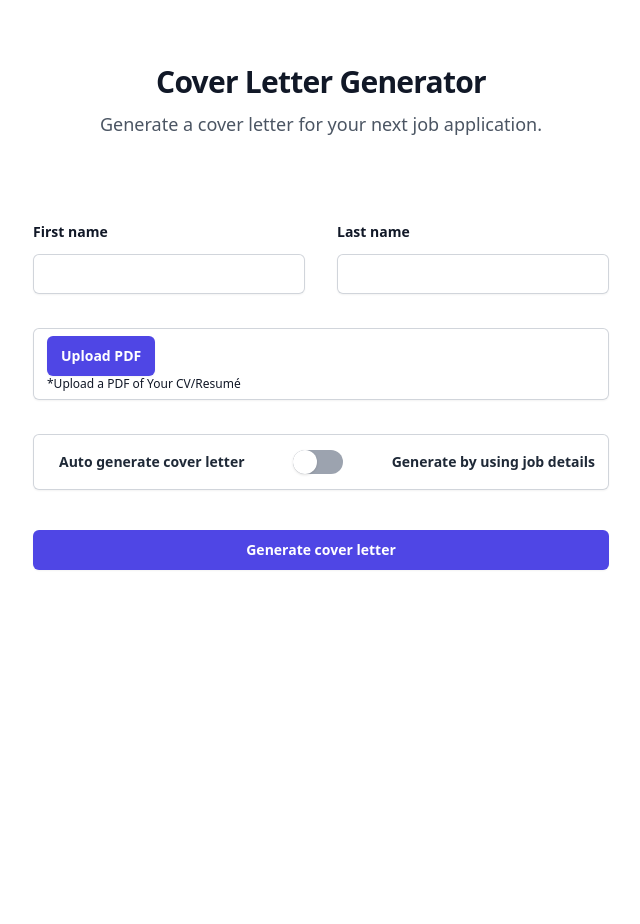
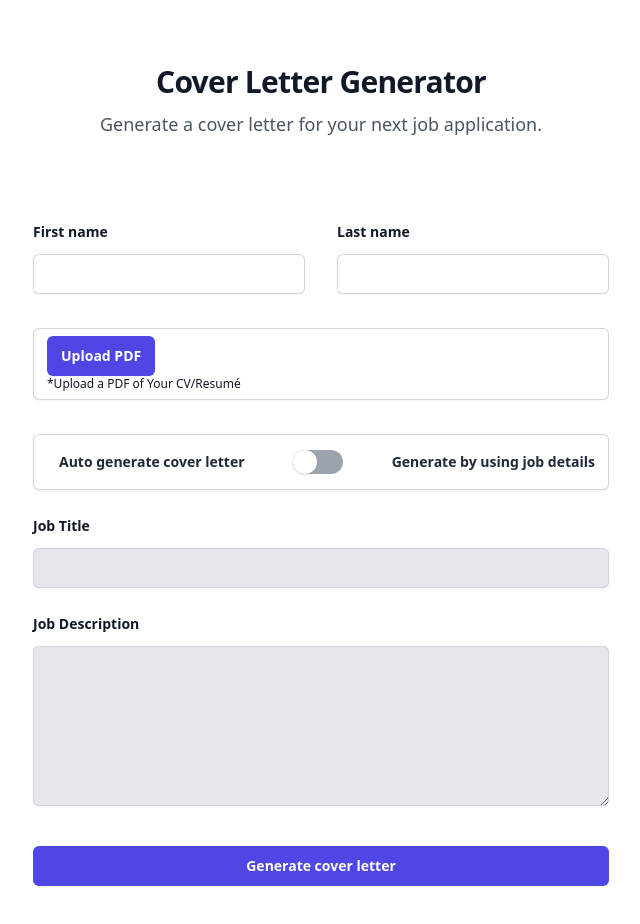
Before and after one commit to atharv028/GPT-CL-See-backup, a React (Vite) app: page / in a window 1280 px wide. Shown: the top 924 px of the page, without its empty margins (319-959 px from the left). Before the commit the page ends 800 px from the top, so only its background shows below. Built offline with nearby package versions, Linux system fonts and the light colour scheme.

Commit message:
added job specific details form

```diff
--- a/src/components/FileUploader.tsx
+++ b/src/components/FileUploader.tsx
@@ -1,7 +1,11 @@
 import React, { useState, ChangeEvent } from "react";
 
-const FileUploader: React.FC = () => {
-  const [selectedFile, setSelectedFile] = useState<File | null>(null);
+type Props = {
+  selectedFile: File | null;
+  setSelectedFile: (file: File | null) => void;
+};
+
+const FileUploader = ({ selectedFile, setSelectedFile }: Props) => {
   const [errorMessage, setErrorMessage] = useState<string | null>(null);
 
   const handleFileChange = (event: ChangeEvent<HTMLInputElement>) => {
--- a/src/pages/HomePage.tsx
+++ b/src/pages/HomePage.tsx
@@ -5,6 +5,11 @@ import FileUploader from "../components/FileUploader";
 function HomePage() {
   const [isLoading, setIsLoading] = useState(false);
   const [isAutoGenerating, setIsAutoGenerating] = useState(false);
+  const [firstName, setFirstName] = useState("");
+  const [lastName, setLastName] = useState("");
+  const [selectedFile, setSelectedFile] = useState<File | null>(null);
+  const [jobTitle, setJobTitle] = useState("");
+  const [jobDescription, setJobDescription] = useState("");
   return (
     <div className="relative bg-white px-6 pt-16 py-24 lg:px-8">
       <div className="mx-auto text-center">
@@ -56,13 +61,60 @@ function HomePage() {
             </div>
           </div>
           <div className="sm:col-span-2 mt-2.5 block w-full rounded-md border-0 px-3.5 py-2 text-gray-900 shadow-sm ring-1 ring-inset ring-gray-300 placeholder:text-gray-400 focus:ring-2 focus:ring-inset focus:ring-indigo-600 sm:text-sm sm:leading-6">
-            <FileUploader />
+            <FileUploader
+              selectedFile={selectedFile}
+              setSelectedFile={setSelectedFile}
+            />
           </div>
           <div className="sm:col-span-2 items-center mt-2.5 block w-full rounded-md border-0 px-3.5 py-2 text-gray-900 shadow-sm ring-1 ring-inset ring-gray-300 placeholder:text-gray-400 focus:ring-2 focus:ring-inset focus:ring-indigo-600 sm:text-sm sm:leading-6">
             <CoverLetterGenerator
               isAutoGenerating={isAutoGenerating}
               setIsAutoGenerating={setIsAutoGenerating}
             />
+          </div>
+          <div className="sm:col-span-2">
+            <label
+              htmlFor="company"
+              className="block text-sm font-semibold leading-6 text-gray-900"
+            >
+              Job Title
+            </label>
+            <div className="mt-2.5">
+              <input
+                type="text"
+                name="company"
+                id="company"
+                disabled={!isAutoGenerating}
+                autoComplete="organization"
+                className={`block w-full rounded-md border-0 px-3.5 py-2 text-gray-900 shadow-sm ring-1 ring-inset ring-gray-300 placeholder:text-gray-400 focus:ring-2 focus:ring-inset focus:ring-indigo-600 sm:text-sm sm:leading-6 ${
+                  !isAutoGenerating
+                    ? "bg-gray-200 text-gray-500"
+                    : "bg-white text-gray-800"
+                }`}
+              />
+            </div>
+          </div>
+          <div className="sm:col-span-2">
+            <label
+              htmlFor="message"
+              className="block text-sm font-semibold leading-6 text-gray-900"
+            >
+              Job Description
+            </label>
+            <div className="mt-2.5">
+              <textarea
+                name="message"
+                id="message"
+                rows={4}
+                disabled={!isAutoGenerating}
+                className={`block w-full min-h-[10rem] rounded-md border-0 px-3.5 py-2 text-gray-900 shadow-sm ring-1 ring-inset ring-gray-300 placeholder:text-gray-400 focus:ring-2 focus:ring-inset focus:ring-indigo-600 sm:text-sm sm:leading-6 ${
+                  !isAutoGenerating
+                    ? "bg-gray-200 text-gray-500"
+                    : "bg-white text-gray-800"
+                }`}
+                defaultValue={""}
+              />
+            </div>
           </div>
         </div>
         <div className="mt-10">
```
